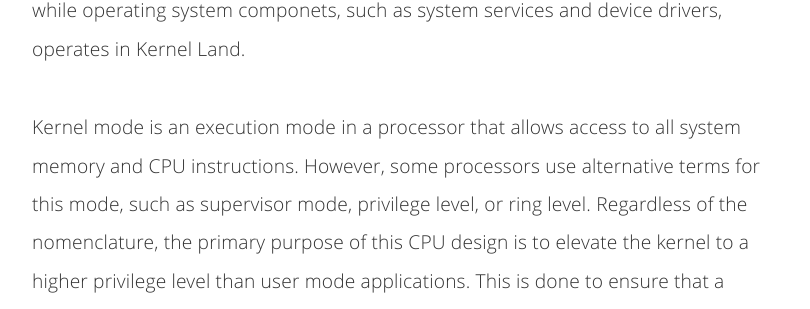
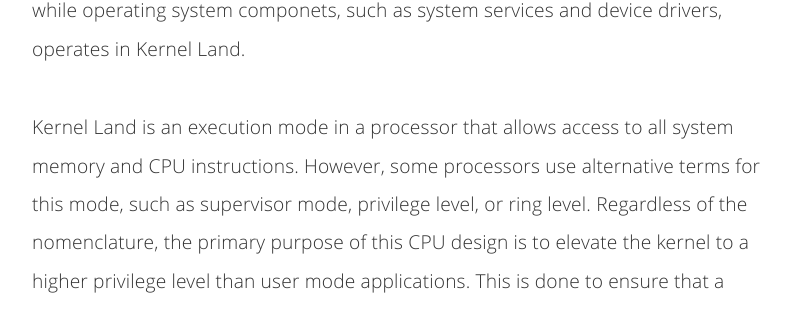
Before and after one commit to nickvourd/nickvourd.github.io, a Jekyll site: the page built from _posts/2023-10-22-an-overview-of-windows-arch.md, in a window 1280 px wide and 1400 px high, scrolled down 3459 px. Shown: the part 147-456 px from the top of the window, without its empty margins (228-1038 px from the left). Built offline with Jekyll 4.4.1, drawn with Linux system fonts in a browser that asks for light colours; some of the changed text lies outside the part shown.

Commit message:
Update 2023-10-22-an-overview-of-windows-arch.md

```diff
--- a/_posts/2023-10-22-an-overview-of-windows-arch.md
+++ b/_posts/2023-10-22-an-overview-of-windows-arch.md
@@ -232,7 +232,7 @@ function topFunction() {
 
 <p>The main reason for this distinction is to protect user applications from accessing and modifying critical Operating System data. User application code runs in User Land, while operating system componets, such as system services and device drivers, operates in Kernel Land.</p><br />
 
-<p>Kernel mode is an execution mode in a processor that allows access to all system memory and CPU instructions. However, some processors use alternative terms for this mode, such as supervisor mode, privilege level, or ring level. Regardless of the nomenclature, the primary purpose of this CPU design is to elevate the kernel to a higher privilege level than user mode applications. This is done to ensure that a misbehaving application cannot compromise the overall stability of the system.</p><br />
+<p>Kernel Land is an execution mode in a processor that allows access to all system memory and CPU instructions. However, some processors use alternative terms for this mode, such as supervisor mode, privilege level, or ring level. Regardless of the nomenclature, the primary purpose of this CPU design is to elevate the kernel to a higher privilege level than user mode applications. This is done to ensure that a misbehaving application cannot compromise the overall stability of the system.</p><br />
 
 <p>Personally, I prefer the term 'ring level' for kernel mode. It reminds me of one of my favorite movies, The Lord of the Rings! 😂</p>
 
```
Also changed, not shown: other parts of _posts/2023-10-22-an-overview-of-windows-arch.md (+4 -1 lines).
